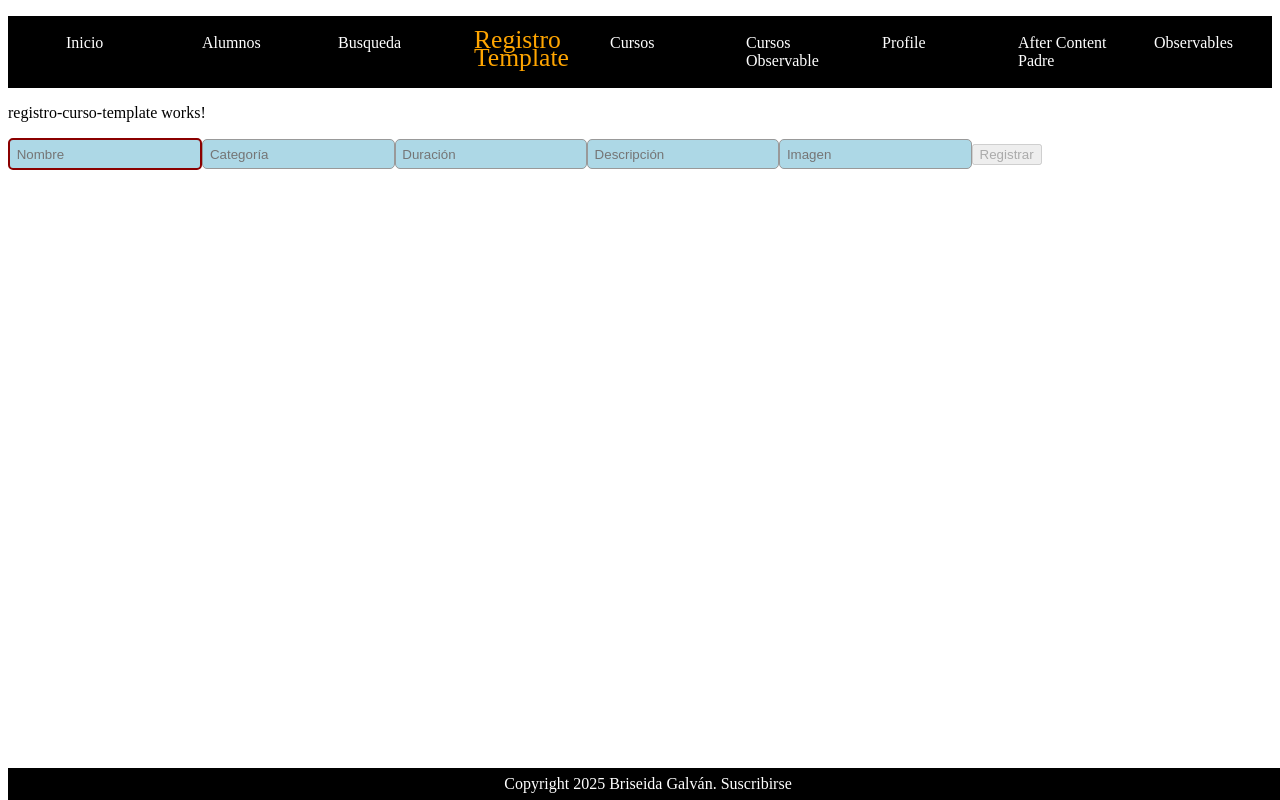
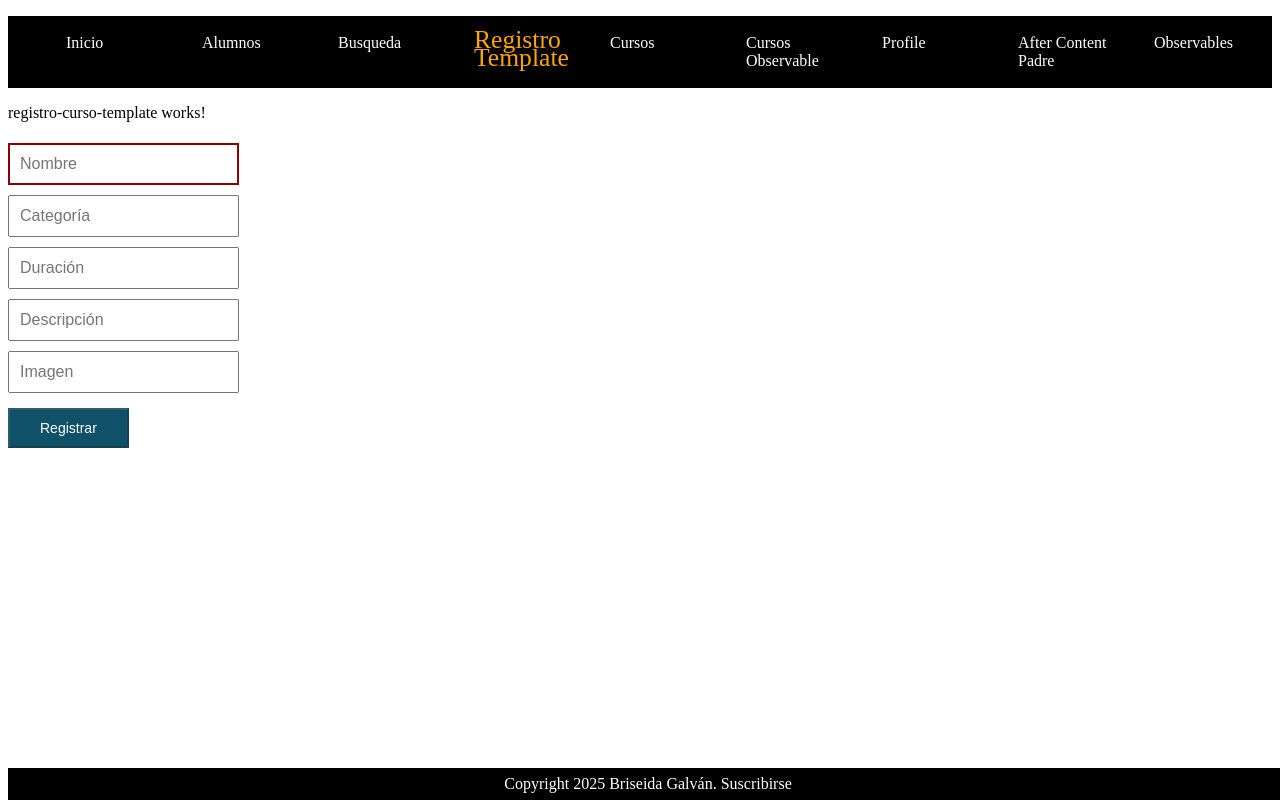
Before and after one commit to briss/dcinternet_angular, an Angular app: page /registroTemplate in a window 1280 px wide. Built offline with nearby package versions, Linux system fonts and the light colour scheme.

Commit message:
Agregar estilos a la forma

```diff
--- a/src/app/registro-curso-template/registro-curso-template.css
+++ b/src/app/registro-curso-template/registro-curso-template.css
@@ -1,8 +1,39 @@
-input {
-    background-color: lightblue;
-    padding: .5em;
-    border-radius: 5px;
-    border: 1px solid #999;
+input{
+    padding: 10px;
+    font-size: 16px;
+    margin: 5px 0px;
+}
+
+input.ng-invalid{
+    border: 1px solid red;
+}
+
+textarea.ng-invalid{
+    border: 1px solid red;
+}
+
+button{
+    padding: 10px 30px;
+    background-color: rgb(14, 81, 104);
+    margin-top: 10px;
+    text-align: center;
+    text-decoration: none;
+    color: white;
+    font-size: 14px;
+}
+.deshabilitado{
+    padding: 10px 30px;
+    background-color: rgb(161, 163, 163);
+    margin-top: 10px;
+    text-align: center;
+    text-decoration: none;
+    color: white;
+    font-size: 14px;
+
+}
+.error{
+    margin: 5px;
+    color:red
 }
 
 input.ng-invalid {
--- a/src/app/registro-curso-template/registro-curso-template.html
+++ b/src/app/registro-curso-template/registro-curso-template.html
@@ -1,18 +1,35 @@
 <p>registro-curso-template works!</p>
 
 <form (ngSubmit)="registrar($event, formRegistrar)" #formRegistrar="ngForm">
-    <input name="nombre" type="text" placeholder="Nombre"
-            required (change)="obtieneValor(nombre)"
+    <div>
+        <input name="nombre" type="text" placeholder="Nombre"
+            required minlength="4" (change)="obtieneValor(nombre)"
             #nombre="ngModel" ngModel />
-    @if(nombre.invalid && nombre.touched) { <span>Nombre requerido</span> }
+    @if(nombre.invalid && nombre.touched) {
+        @if (nombre.hasError('minlength')) {
+                <span>Longitud mínima es 4</span>
+        }
+        @if (nombre.hasError('required')) {
+                <span>Nombre requerido</span>
+        }
+    }
+    </div>
+    <div>
     <input name="categoria" type="text" placeholder="Categoría"
             #categoria="ngModel" ngModel />
+    </div>
+    <div>
     <input name="duracion" type="number" placeholder="Duración"
             #duracion="ngModel" ngModel />
+    </div>
+    <div>
     <input name="descripcion" type="text" placeholder="Descripción"
             #descripcion="ngModel" ngModel />
+    </div>
+    <div>
     <input name="imagen" type="text" placeholder="Imagen"
             #imagen="ngModel" ngModel />
+    </div>
 
     <button [disabled]="formRegistrar.invalid">Registrar</button>
 </form>
```
